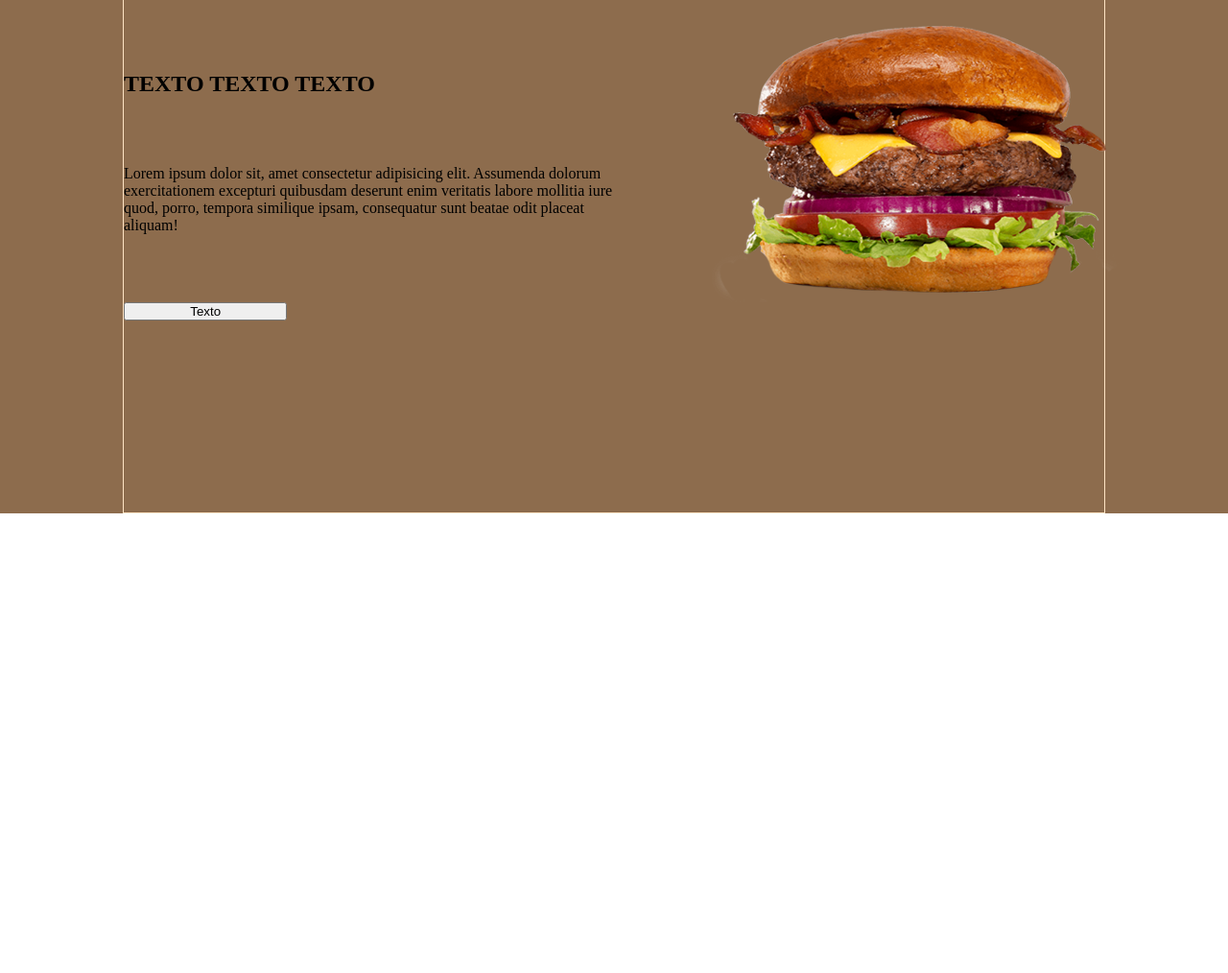
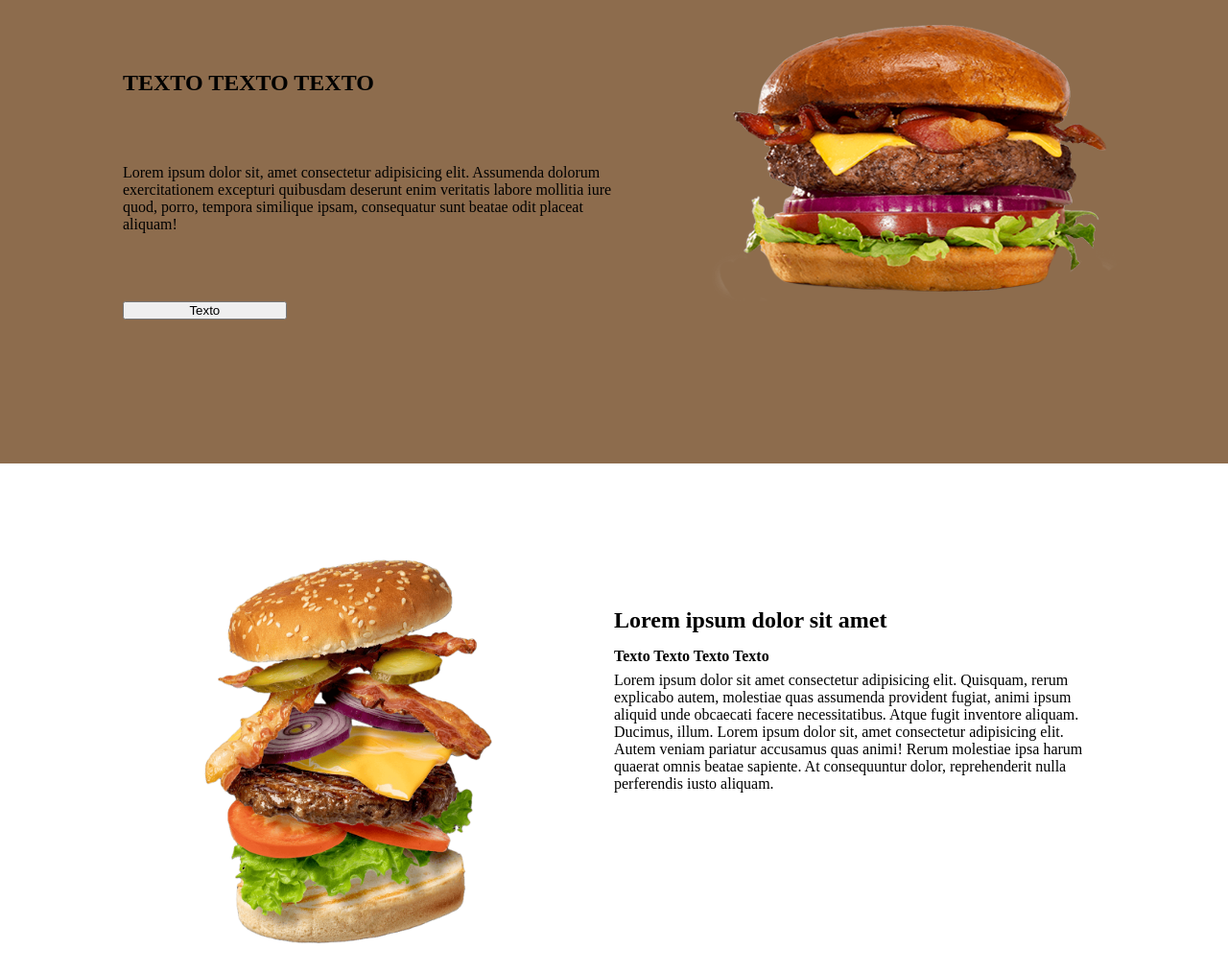
Before and after one commit to LucasCatonhoDoVale/Buguer, a plain HTML site: page index.html in a window 1280 px wide. Shown: the part 167-1181 px from the top of the page at 96% size. Before the commit the page ends 800 px from the top, so only its background shows below. Drawn offline with Linux system fonts and the light colour scheme.

Commit message:
adicionando mais uma tela

```diff
--- a/css/layout.css
+++ b/css/layout.css
@@ -21,11 +21,10 @@ header{
     width: 100%;
     background-color: #8d6c4d;
 }
-.containerHeader{
+.containerHeader,  .containerInfo{
     width: 80vw;
     height: auto;
     margin: auto;
-    border: 1px solid bisque;
     display: grid;
     grid-template-columns: repeat(12,1fr);
     grid-template-rows: repeat(4,auto);
@@ -40,7 +39,7 @@ header{
     grid-row: 3/4;
 }
 #psbotaoHeader{
-    margin-bottom:200px ;
+    margin-bottom:150px ;
     grid-column: 1/3;
     grid-row: 4/5;
 }
@@ -48,6 +47,38 @@ header{
         margin-top: 120px;
         grid-column: 8/13;
         grid-row: 2/4;
+}
+/*Meio do site*/
+.meioBuguer{
+    width: 100%;
+
+}
+#psimagemBuguer{
+    margin-top: 100px;
+    grid-column: 2/6;
+    grid-row: 1/4;
+}
+.fromBuguer{
+    width: 300px;
+    height: 400px;
+}
+#pstituloBuguer{
+    margin-top: 150px;
+    grid-column: 7/13;
+    grid-row: 1/2;
+}
+#psSubtitulo{
+    margin-top: 15px;
+    grid-column: 7/13;
+    grid-row: 2/3;
+}
+#psTextoBuger{
+    margin-top: 40px;
+    grid-column: 7/13;
+    grid-row: 2/3;
+}
+.containerInfo{
+    grid-template-rows: repeat(3,1fr);
 }
 
 /*versão mobile*/
--- a/index.html
+++ b/index.html
@@ -31,6 +31,17 @@
                 <img src="./IMG/burguer1.png" alt="imagemHeader" id="psImagemHader" class="formImagem">
             </div>
         </section>
+        <section class="meioBuguer">
+            <div class="containerInfo">
+                <h2 id="pstituloBuguer" class="fromtituloBuguer">Lorem ipsum dolor sit amet</h2>
+                <h4 id="psSubtitulo" class="fromSubtitulo">Texto Texto Texto Texto</h4>
+                <p id="psTextoBuger" class="fromTextoBuguer">
+                    Lorem ipsum dolor sit amet consectetur adipisicing elit. Quisquam, rerum explicabo autem, molestiae quas assumenda provident fugiat, animi ipsum aliquid unde obcaecati facere necessitatibus. Atque fugit inventore aliquam. Ducimus, illum.
+                    Lorem ipsum dolor sit, amet consectetur adipisicing elit. Autem veniam pariatur accusamus quas animi! Rerum molestiae ipsa harum quaerat omnis beatae sapiente. At consequuntur dolor, reprehenderit nulla perferendis iusto aliquam.
+                </p>
+                <img src="./IMG/burguer.png" alt="burguer" id="psimagemBuguer" class="fromBuguer">
+            </div>
+        </section>
     </main>
 </body>
 </html>
```
